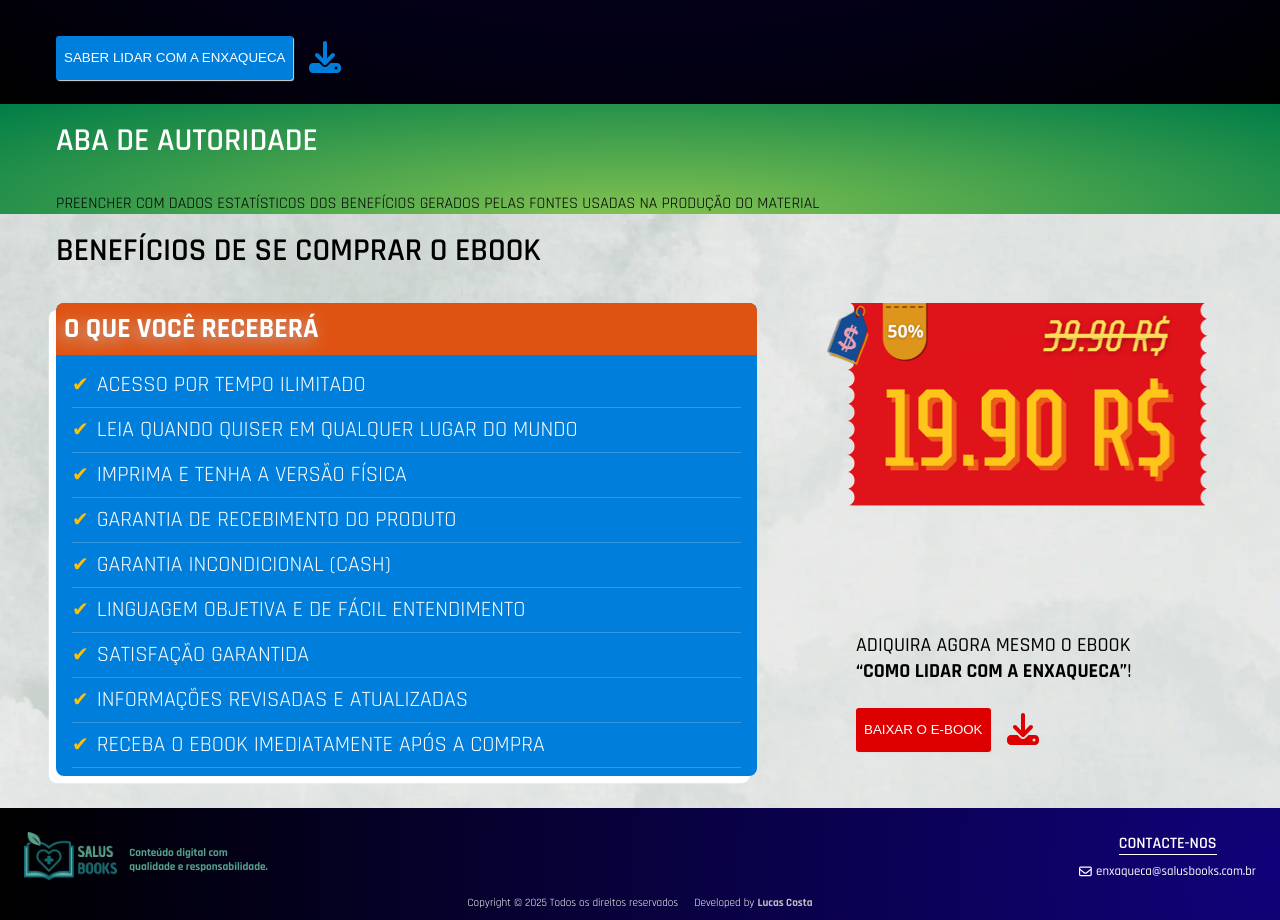
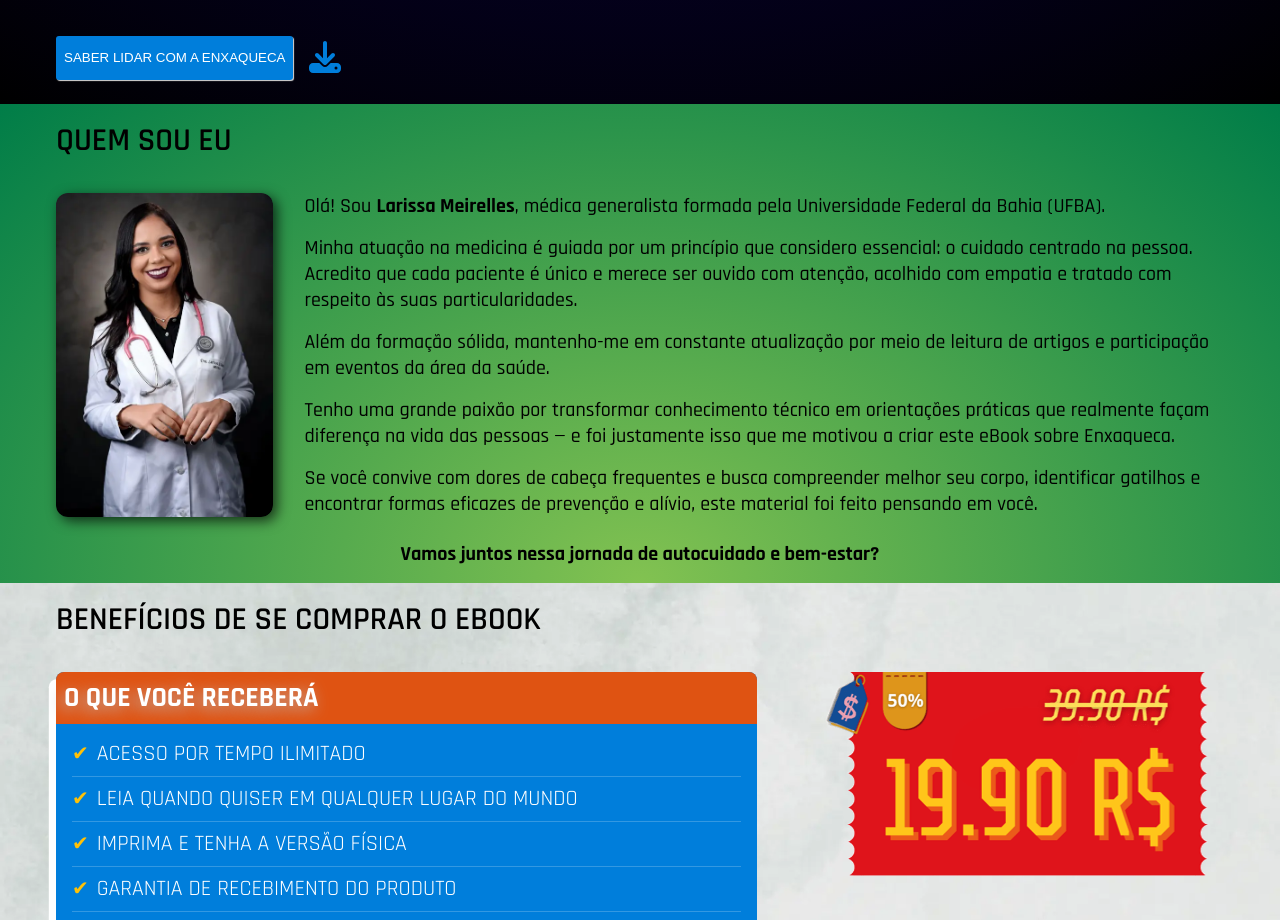
Before and after one commit to LucasCosta0117/landing-page-enxaqueca, a Vue app: page / in a window 1280 px wide. Shown: the part 4520-5440 px from the top of the page. Built offline with nearby package versions, Linux system fonts and the light colour scheme.

Commit message:
feat: implementa sessão com dados da responsável pelo ebook

```diff
--- a/src/pages/HomePage.vue
+++ b/src/pages/HomePage.vue
@@ -146,9 +146,37 @@
       </div>
       <div class="section-container bg-green">
         <section class="section-content">
-          <h2 class="section-title text-white">ABA DE AUTORIDADE</h2>
-          <div>
-            PREENCHER COM DADOS ESTATÍSTICOS DOS BENEFÍCIOS GERADOS PELAS FONTES USADAS NA PRODUÇÃO DO MATERIAL
+          <h2 class="section-title">QUEM SOU EU</h2>
+          <div class="about-container">
+            <div class="about-info">
+              <div class="about-paragraph">
+                <p class="paragraph-text">
+                  Olá! Sou <b>Larissa Meirelles</b>, médica generalista formada pela Universidade Federal da Bahia (UFBA).
+                </p>
+                <p class="paragraph-text">
+                  Minha atuação na medicina é guiada por um princípio que considero essencial: o cuidado centrado na pessoa. Acredito que cada paciente é único e merece ser ouvido com atenção, acolhido com empatia e tratado com respeito às suas particularidades.
+                </p>
+                <p class="paragraph-text">
+                  Além da formação sólida, mantenho-me em constante atualização por meio de leitura de artigos e participação em eventos da área da saúde.
+                </p>
+                <p class="paragraph-text">
+                  Tenho uma grande paixão por transformar conhecimento técnico em orientações práticas que realmente façam diferença na vida das pessoas — e foi justamente isso que me motivou a criar este eBook sobre Enxaqueca.
+                </p>
+                <p class="paragraph-text">
+                  Se você convive com dores de cabeça frequentes e busca compreender melhor seu corpo, identificar gatilhos e encontrar formas eficazes de prevenção e alívio, este material foi feito pensando em você.
+                </p>
+              </div>
+              <div class="about-img">
+                <img src="@/assets/images/larissa-meireles.webp" alt="">
+              </div>
+            </div>
+            <div>
+              <p class="paragraph-text">
+                <b>
+                  Vamos juntos nessa jornada de autocuidado e bem-estar?
+                </b>
+              </p>
+            </div>
           </div>
         </section>
       </div>
@@ -458,7 +486,30 @@ export default {
 .price-box-img img {
   width: 100%;
 }
-
+.about-container {
+  display: flex;
+  flex-direction: column;
+  align-items: center;
+  justify-content: center;
+  padding-bottom: 1rem;
+  gap: 1.5rem;
+}
+.about-info {
+  display: flex;
+  flex-direction: column;
+  align-items: center;
+  gap: 1rem;
+}
+.about-paragraph {
+  display: flex;
+  flex-direction: column;
+  gap: 1rem;
+}
+.about-img img {
+  width: 100%;
+  border-radius: 0.75rem;
+  box-shadow: 0.25rem 0.25rem 0.8rem rgba(0, 0, 0, 0.7);
+}
 /* Responsividade - Aplicado o Material Design Breakpoints */
 
 /**
@@ -512,6 +563,14 @@ export default {
   }
   .price-box-img img {
     width: 20rem;
+  }
+  .about-container {
+    padding-bottom: 1rem;
+  }
+  .about-img {
+    width: 20rem;
+    display: flex;
+    justify-content: center;
   }
 }
 /**
@@ -636,6 +695,17 @@ export default {
   .benefits-component {
     width: 60%;
   }
+  .about-container {
+    padding-bottom: 1rem;
+  }
+  .about-info {
+    flex-direction: row-reverse;
+    align-items: start;
+    gap: 2rem;
+  }
+  .about-img {
+    width: 30rem;
+  }
 }
 /**
  * Telas de tamanho extra grande
@@ -674,8 +744,8 @@ export default {
   .text-box {
     width: 50rem;
   }
-  .section-title {
-    margin: 3rem 0;
+  .about-paragraph {
+    gap: 2rem;
   }
 }
 </style>
```
Also changed, not shown: src/assets/images/larissa-meireles.webp (added).
